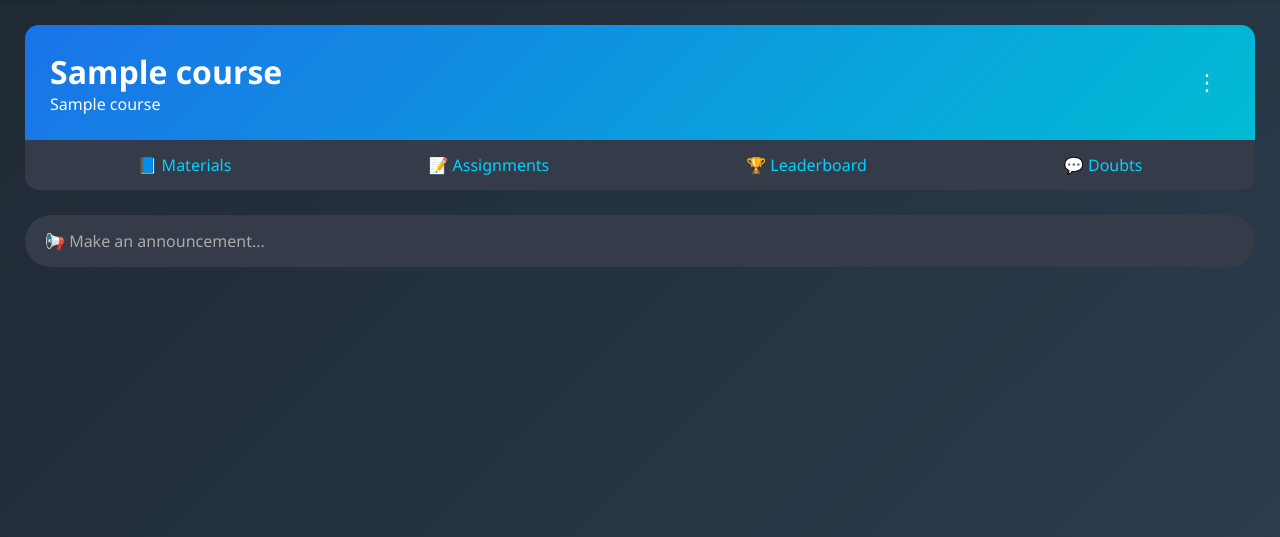
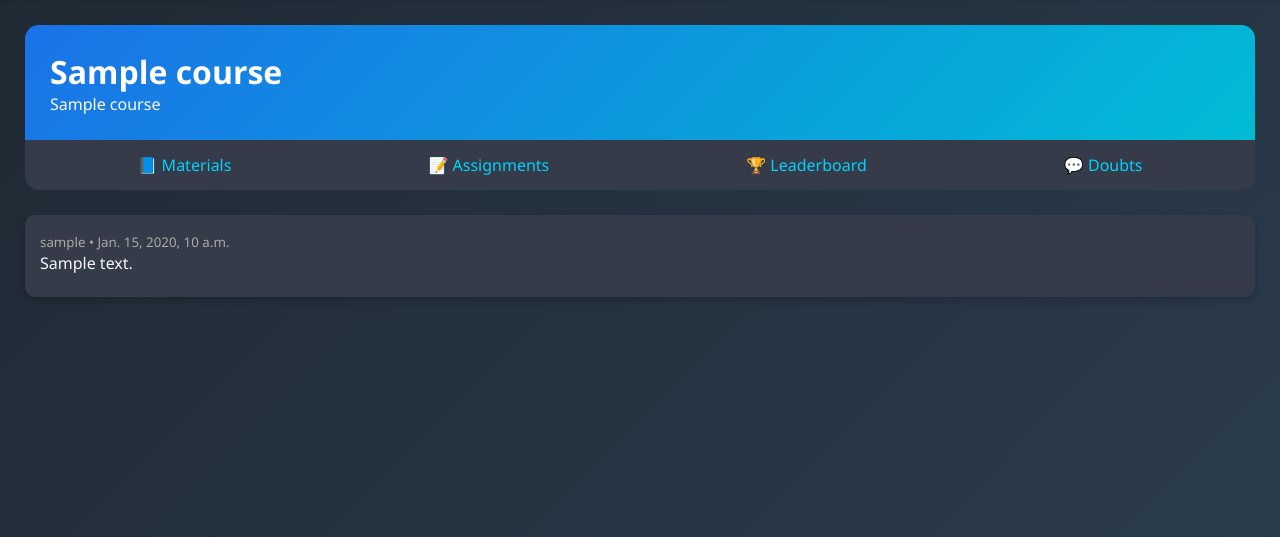
Before and after one commit to Akshaya1827/OnlineClassroomSystem, a Django app: page /courses/course/1/ in a window 1280 px wide. Shown: the part 52-589 px from the top of the page. Run offline with Django 5.2, Linux system fonts and the light colour scheme; tables that the repository leaves empty hold one stand-in row (values such as "Sample post").

Commit message:
Announcement feature added

```diff
--- a/classroom/classroom/static/css/style.css
+++ b/classroom/classroom/static/css/style.css
@@ -536,7 +536,21 @@ a {
     background: #2f3640;
     color: white;
 }
+.announcement-card {
+    background: #353b48;
+    padding: 15px;
+    border-radius: 10px;
+    margin-top: 15px;
+    box-shadow: 0 4px 10px rgba(0,0,0,0.2);
+}
 
+.announcement-card p {
+    margin-bottom: 8px;
+}
+
+.announcement-card small {
+    color: #aaa;
+}
 /* MODAL */
 .modal {
     display: none;
--- a/classroom/courses/models.py
+++ b/classroom/courses/models.py
@@ -60,3 +60,11 @@ class MaterialFile(models.Model):
         super().delete(*args, **kwargs)
     def __str__(self):
         return f"File for {self.material.title}"
+class Announcement(models.Model):
+    course = models.ForeignKey('Course', on_delete=models.CASCADE)
+    teacher = models.ForeignKey(User, on_delete=models.CASCADE)
+    message = models.TextField()
+    created_at = models.DateTimeField(auto_now_add=True)
+
+    def __str__(self):
+        return self.message[:50]
--- a/classroom/courses/urls.py
+++ b/classroom/courses/urls.py
@@ -19,4 +19,5 @@ path("material/update/<int:material_id>/", views.update_material, name="update_m
 path("material/delete/<int:material_id>/",
      views.delete_material,
      name="delete_material"),
+path('course/<int:course_id>/announcement/', views.create_announcement, name='create_announcement'),
 ]
--- a/classroom/courses/views.py
+++ b/classroom/courses/views.py
@@ -1,7 +1,7 @@
 from django.shortcuts import render, redirect,get_object_or_404
 from django.contrib.auth.decorators import login_required
 from .forms import CourseForm, JoinCourseForm, CourseMaterialForm
-from .models import Course, Enrollment, CourseMaterial, MaterialFile
+from .models import Course, Enrollment, CourseMaterial, MaterialFile, Announcement
 from django.contrib import messages
 from django.http import HttpResponseForbidden
 from django.db.models import Count
@@ -166,8 +166,11 @@ from django.shortcuts import get_object_or_404
 def course_detail(request, course_id):
     course = get_object_or_404(Course, id=course_id)
 
+    announcements = Announcement.objects.filter(course=course).order_by('-created_at')
+
     return render(request, "courses/course_detail.html", {
-        "course": course
+        "course": course,
+        "announcements": announcements
     })
 
 @login_required
@@ -237,3 +240,21 @@ def delete_material(request, material_id):
     return render(request, "courses/confirm_delete_material.html", {
         "material": material
     })
+
+
+def create_announcement(request, course_id):
+    course = get_object_or_404(Course, id=course_id)
+
+    if request.user != course.teacher:
+        return HttpResponseForbidden("Not allowed")
+    if request.method == "POST":
+        message = request.POST.get('message')
+        course = Course.objects.get(id=course_id)
+
+        Announcement.objects.create(
+            course=course,
+            teacher=request.user,
+            message=message
+        )
+
+    return redirect('course_detail', course_id=course_id)
--- a/classroom/templates/courses/course_detail.html
+++ b/classroom/templates/courses/course_detail.html
@@ -12,6 +12,7 @@
     </div>
 
     <!-- RIGHT SIDE -->
+     {% if user == course.teacher %}
     <div class="banner-right">
         <div class="menu-container">
             <button class="menu-btn" onclick="toggleMenu(event)">⋮</button>
@@ -24,6 +25,7 @@
             </div>
         </div>
     </div>
+        {% endif %}
 
 </div>
 
@@ -36,20 +38,42 @@
     <a href="{% url 'leaderboard' course.id %}">🏆 Leaderboard</a>
     <a href="{% url 'doubt_box' course.id %}">💬 Doubts</a>
 </div>
+<!-- if user is teacher then only -->
+{% if user == course.teacher %}
 <div class="announcement-box" onclick="openModal()">
     📢 Make an announcement...
 </div>
+{% endif %}
 <div class="modal" id="announcementModal">
     <div class="modal-content">
         <h3>Create Announcement</h3>
 
-        <textarea placeholder="Write your announcement..."></textarea>
+        <form method="POST" action="{% url 'create_announcement' course.id %}">
+            {% csrf_token %}
 
-        <div class="modal-actions">
-            <button class="cancel-btn" onclick="closeModal()">Cancel</button>
-            <button class="post-btn">Post</button>
+            <textarea name="message" placeholder="Write your announcement..." required></textarea>
+
+            <div class="modal-actions">
+                <button type="button" class="cancel-btn" onclick="closeModal()">Cancel</button>
+                <button type="submit" class="post-btn">Post</button>
+            </div>
+        </form>
+    </div>
+</div>
+<div class="announcement-list">
+{% if announcements %}
+    {% for ann in announcements %}
+        <div class="announcement-card">
+             <small style="color:#aaa;">
+         {{ ann.teacher.username }} • {{ ann.created_at }}
+    </small>
+            <p>{{ ann.message }}</p>
+
         </div>
-    </div>
+    {% empty %}
+        <p class="empty">No announcements yet</p>
+    {% endfor %}
+{% endif %}
 </div>
 <!-- TEACHER ACTION BUTTONS
 <div class="teacher-actions">
```
Also changed, not shown: classroom/courses/migrations/0007_announcement.py (added).
